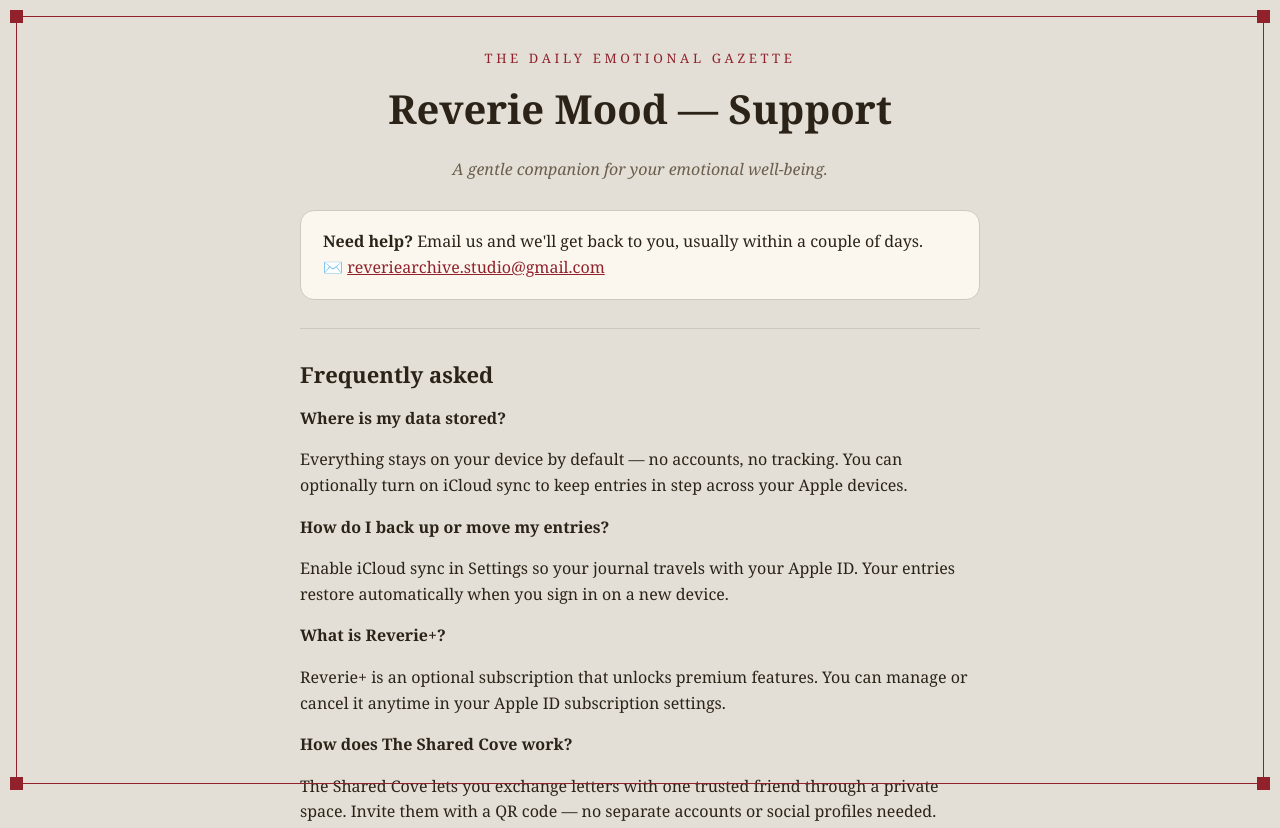
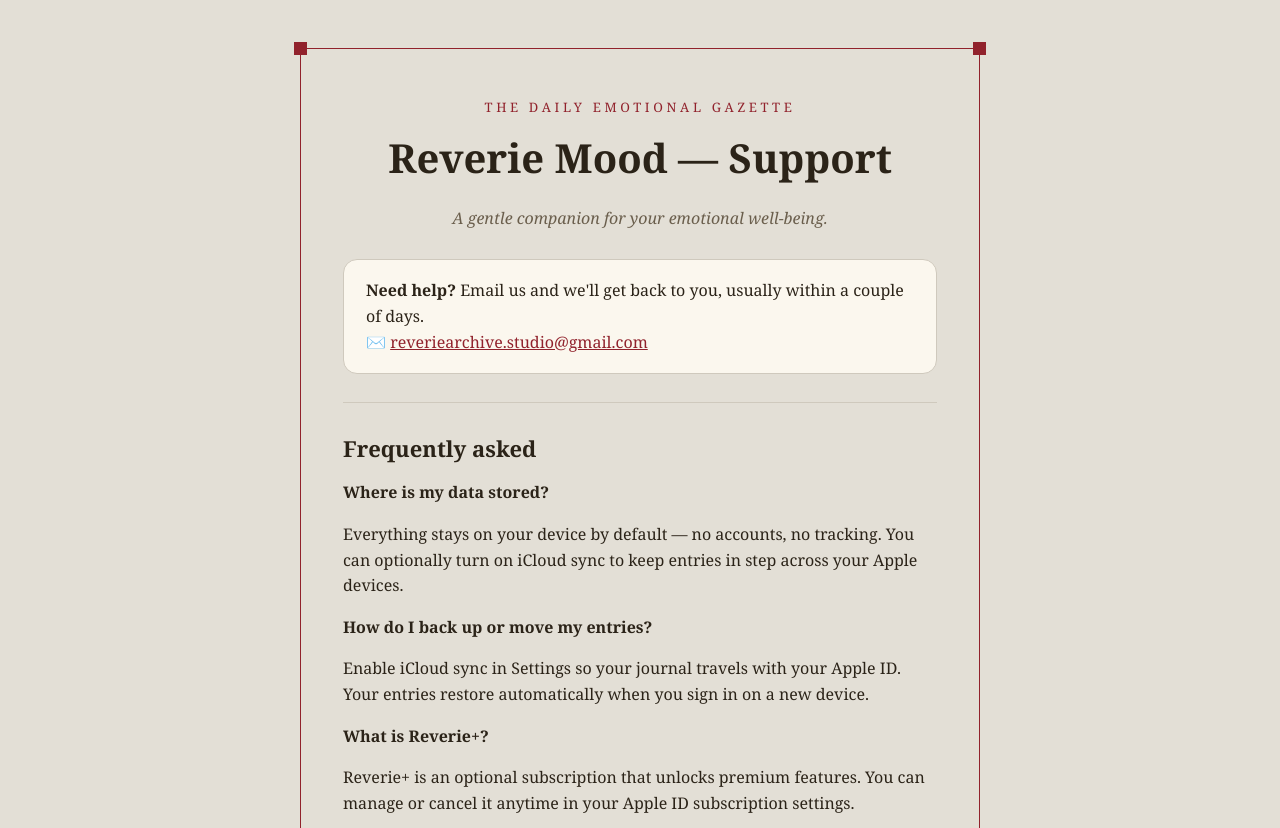
Before and after one commit to reveriearchive-studio/-reverie-mood-privacy, a plain HTML site: page support.html in a window 1280 px wide. Shown: the top 828 px of the page. Drawn offline with Linux system fonts and the light colour scheme.

Commit message:
Add files via upload

```diff
--- a/support.html
+++ b/support.html
@@ -14,7 +14,11 @@
     font-family:Georgia,"Times New Roman",serif; line-height:1.6;
     padding:48px 20px;
   }
-  .wrap{max-width:680px;margin:0 auto}
+  .wrap{max-width:680px;margin:0 auto;position:relative;border:1.5px solid var(--accent);padding:48px 42px}
+  .wrap .corner{position:absolute;width:13px;height:13px;background:var(--accent)}
+  .wrap .tl{top:-7px;left:-7px}.wrap .tr{top:-7px;right:-7px}
+  .wrap .bl{bottom:-7px;left:-7px}.wrap .br{bottom:-7px;right:-7px}
+  @media (max-width:480px){.wrap{padding:34px 22px}.wrap .corner{width:11px;height:11px}}
   .eyebrow{letter-spacing:.28em;font-size:13px;color:var(--accent);text-transform:uppercase;text-align:center}
   h1{font-size:40px;text-align:center;margin:.2em 0 .1em;font-weight:bold}
   .sub{text-align:center;color:var(--muted);font-style:italic;margin-bottom:28px}
@@ -27,19 +31,8 @@
 </style>
 </head>
 <body>
-  <!-- Vintage "Special Edition" frame -->
-  <style>
-    .gazette-frame{position:fixed;inset:16px;border:1.5px solid #91222C;pointer-events:none;z-index:90}
-    .gazette-frame i{position:absolute;width:13px;height:13px;background:#91222C}
-    .gazette-frame i.tl{top:-7px;left:-7px}
-    .gazette-frame i.tr{top:-7px;right:-7px}
-    .gazette-frame i.bl{bottom:-7px;left:-7px}
-    .gazette-frame i.br{bottom:-7px;right:-7px}
-    @media (max-width:480px){.gazette-frame{inset:10px}.gazette-frame i{width:11px;height:11px}}
-  </style>
-  <div class="gazette-frame" aria-hidden="true"><i class="tl"></i><i class="tr"></i><i class="bl"></i><i class="br"></i></div>
-
   <div class="wrap">
+    <i class="corner tl" aria-hidden="true"></i><i class="corner tr" aria-hidden="true"></i><i class="corner bl" aria-hidden="true"></i><i class="corner br" aria-hidden="true"></i>
     <div class="eyebrow">The Daily Emotional Gazette</div>
     <h1>Reverie Mood — Support</h1>
     <p class="sub">A gentle companion for your emotional well-being.</p>
```
Also changed, not shown: index.html (+6 -4 lines).
